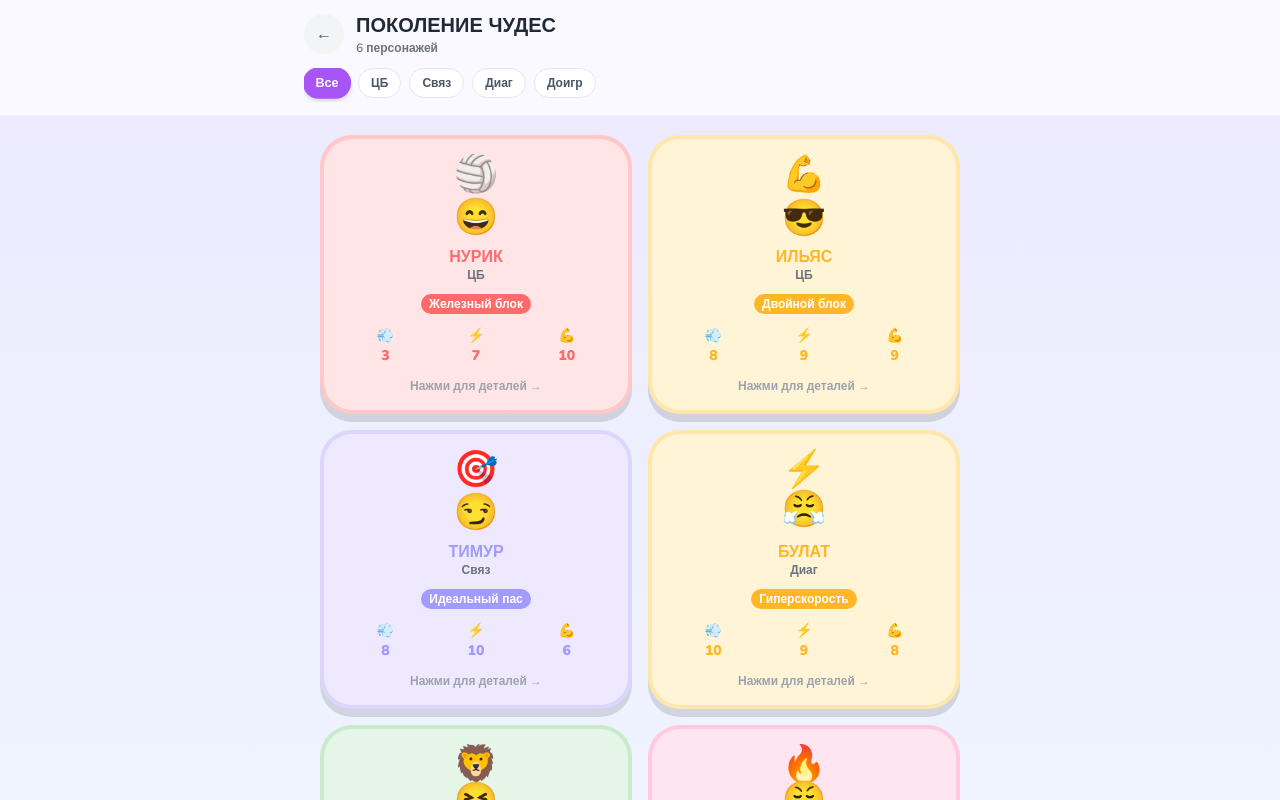
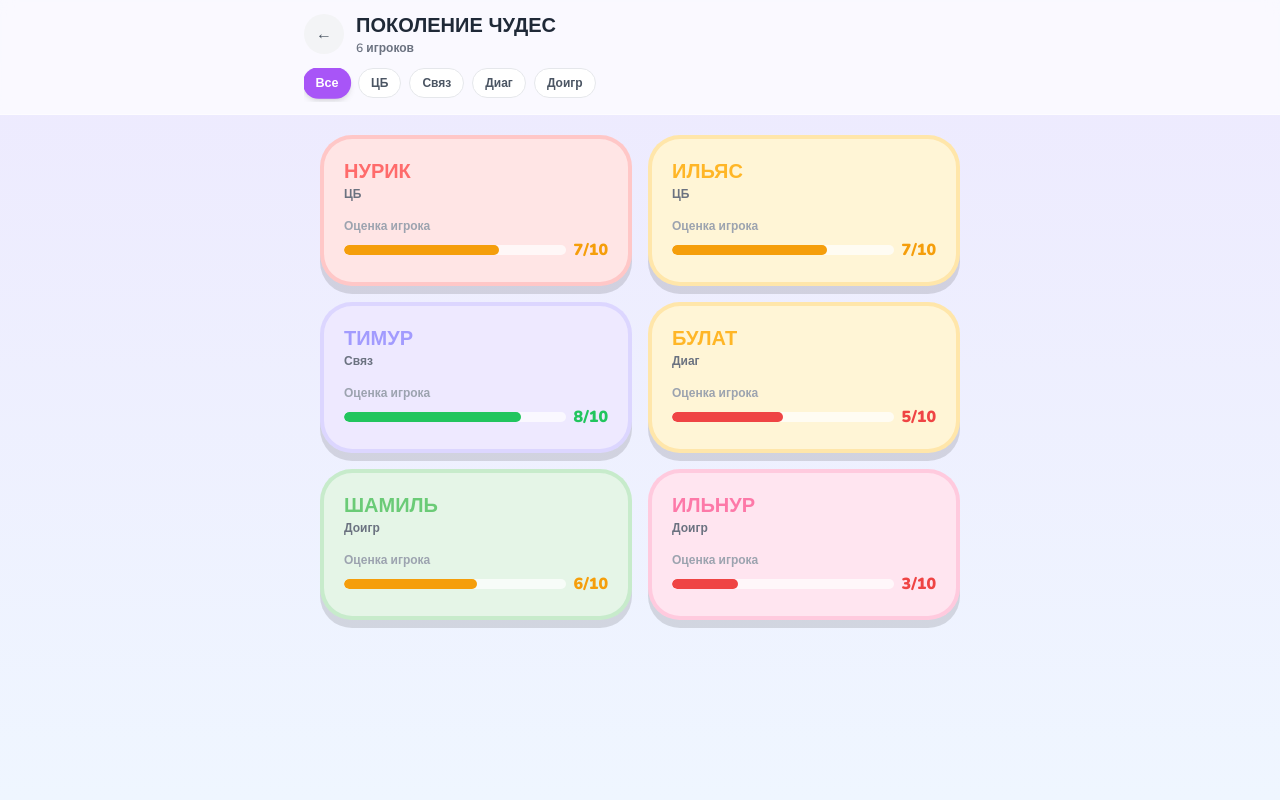
Before and after one commit to pr-poehali-dev/volleyball-bot-game, a React (Vite) app: page / in a window 1280 px wide. Both pictures are taken after a click on the button "👥 Игроки". Shown: the top 800 px of the page. Built offline with nearby package versions, Linux system fonts and the light colour scheme.

Commit message:
Remove character UI overlays

```diff
--- a/src/components/PlayerCard.tsx
+++ b/src/components/PlayerCard.tsx
@@ -5,30 +5,17 @@ interface PlayerCardProps {
   selected?: boolean;
   onClick?: () => void;
   size?: "sm" | "md" | "lg";
-  showStats?: boolean;
 }
 
-function StatBar({ value, max = 10, color }: { value: number; max?: number; color: string }) {
-  return (
-    <div className="flex items-center gap-2">
-      <div className="flex-1 bg-gray-100 rounded-full h-2 overflow-hidden">
-        <div
-          className="h-full rounded-full transition-all duration-500"
-          style={{ width: `${(value / max) * 100}%`, backgroundColor: color }}
-        />
-      </div>
-      <span className="text-xs font-bold w-4 text-right" style={{ color }}>{value}</span>
-    </div>
-  );
-}
-
-export default function PlayerCard({ player, selected, onClick, size = "md", showStats = false }: PlayerCardProps) {
+export default function PlayerCard({ player, selected, onClick, size = "md" }: PlayerCardProps) {
   const sizeMap = {
-    sm: { card: "p-3", face: "text-4xl", name: "text-sm", emoji: "text-lg" },
-    md: { card: "p-4", face: "text-5xl", name: "text-base", emoji: "text-xl" },
-    lg: { card: "p-6", face: "text-7xl", name: "text-xl", emoji: "text-2xl" },
+    sm: { card: "p-3", name: "text-sm" },
+    md: { card: "p-4", name: "text-base" },
+    lg: { card: "p-6", name: "text-xl" },
   };
   const s = sizeMap[size];
+
+  const ratingColor = player.rating >= 8 ? "#22c55e" : player.rating >= 6 ? "#f59e0b" : "#ef4444";
 
   return (
     <div
@@ -50,39 +37,32 @@ export default function PlayerCard({ player, selected, onClick, size = "md", sho
         </div>
       )}
 
-      <div className="text-center mb-2">
-        <div className={`${s.emoji} mb-1`}>{player.emoji}</div>
-        <div className={`${s.face} float-anim`}>{player.face}</div>
+      <div className="text-center">
         <div
-          className={`font-black ${s.name} mt-2 leading-tight`}
+          className={`font-black ${s.name} leading-tight`}
           style={{ color: player.color }}
         >
           {player.name}
         </div>
-        <div className="text-xs text-gray-500 font-semibold mt-0.5 bg-white/60 rounded-full px-2 py-0.5 inline-block">
+        <div className="text-xs text-gray-500 font-semibold mt-1 bg-white/60 rounded-full px-2 py-0.5 inline-block">
           {player.role}
         </div>
-      </div>
 
-      {showStats && (
-        <div className="mt-3 space-y-1.5">
-          <div>
-            <div className="text-xs text-gray-500 font-bold mb-0.5">Скорость</div>
-            <StatBar value={player.speed} color={player.color} />
-          </div>
-          <div>
-            <div className="text-xs text-gray-500 font-bold mb-0.5">Реакция</div>
-            <StatBar value={player.reaction} color={player.color} />
-          </div>
-          <div>
-            <div className="text-xs text-gray-500 font-bold mb-0.5">Сила</div>
-            <StatBar value={player.power} color={player.color} />
-          </div>
-          <div className="mt-2 text-xs bg-white/70 rounded-2xl px-3 py-2 text-gray-600 font-semibold text-center">
-            ✨ {player.trait}
+        <div className="mt-3 bg-white/70 rounded-2xl px-3 py-2">
+          <div className="text-xs text-gray-400 font-bold mb-1">Оценка игрока</div>
+          <div className="flex items-center justify-center gap-2">
+            <div className="flex-1 bg-gray-100 rounded-full h-2 overflow-hidden">
+              <div
+                className="h-full rounded-full transition-all duration-500"
+                style={{ width: `${(player.rating / 10) * 100}%`, backgroundColor: ratingColor }}
+              />
+            </div>
+            <span className="font-black text-base" style={{ color: ratingColor }}>
+              {player.rating}/10
+            </span>
           </div>
         </div>
-      )}
+      </div>
     </div>
   );
 }
--- a/src/pages/Gallery.tsx
+++ b/src/pages/Gallery.tsx
@@ -1,41 +1,12 @@
 import { useState } from "react";
 import { ALL_PLAYERS, Player } from "@/data/players";
-import CharacterFace from "@/components/CharacterFace";
 
 interface GalleryProps {
   onBack: () => void;
 }
 
-function StatCircle({ value, label, color }: { value: number; label: string; color: string }) {
-  const pct = (value / 10) * 100;
-  const r = 22;
-  const circ = 2 * Math.PI * r;
-  const dash = (pct / 100) * circ;
-
-  return (
-    <div className="flex flex-col items-center gap-1">
-      <div className="relative w-14 h-14">
-        <svg viewBox="0 0 52 52" className="w-14 h-14 -rotate-90">
-          <circle cx="26" cy="26" r={r} fill="none" stroke="#f3f4f6" strokeWidth="5" />
-          <circle
-            cx="26" cy="26" r={r} fill="none"
-            stroke={color} strokeWidth="5"
-            strokeDasharray={`${dash} ${circ - dash}`}
-            strokeLinecap="round"
-            style={{ transition: "stroke-dasharray 1s ease" }}
-          />
-        </svg>
-        <div className="absolute inset-0 flex items-center justify-center font-black text-sm" style={{ color }}>
-          {value}
-        </div>
-      </div>
-      <div className="text-xs text-gray-500 font-bold text-center leading-tight">{label}</div>
-    </div>
-  );
-}
-
 function PlayerDetail({ player, onClose }: { player: Player; onClose: () => void }) {
-  const total = player.speed + player.reaction + player.power;
+  const ratingColor = player.rating >= 8 ? "#22c55e" : player.rating >= 6 ? "#f59e0b" : "#ef4444";
 
   return (
     <div className="fixed inset-0 bg-black/50 flex items-end justify-center z-50" onClick={onClose}>
@@ -46,44 +17,27 @@ function PlayerDetail({ player, onClose }: { player: Player; onClose: () => void
       >
         <div className="w-10 h-1 bg-gray-200 rounded-full mx-auto mb-4" />
 
-        <div className="flex items-center gap-4 mb-5">
-          <CharacterFace color={player.color} face={player.face} size={80} wobble />
-          <div>
-            <div className="font-black text-2xl" style={{ color: player.color }}>{player.name}</div>
-            <div className="text-sm text-gray-500 font-bold">{player.role}</div>
+        <div className="mb-5">
+          <div className="font-black text-3xl" style={{ color: player.color }}>{player.name}</div>
           <div
-              className="mt-2 inline-block rounded-full px-3 py-1 text-xs font-black text-white"
+            className="inline-block mt-1 rounded-full px-3 py-0.5 text-xs font-black text-white"
             style={{ backgroundColor: player.color }}
           >
-              {player.emoji} {player.trait}
-            </div>
+            {player.role}
           </div>
         </div>
 
+        <div className="bg-gray-50 rounded-2xl p-4 flex items-center justify-between">
+          <span className="text-gray-500 font-bold text-sm">Оценка игрока</span>
+          <div className="flex items-center gap-3">
+            <div className="h-2 w-28 bg-gray-200 rounded-full overflow-hidden">
               <div
-          className="rounded-2xl p-4 mb-5 text-sm font-semibold text-gray-600 leading-relaxed"
-          style={{ backgroundColor: player.bgColor }}
-        >
-          {player.description}
-        </div>
-
-        <div className="flex justify-around mb-5">
-          <StatCircle value={player.speed} label="Скорость" color={player.color} />
-          <StatCircle value={player.reaction} label="Реакция" color={player.color} />
-          <StatCircle value={player.power} label="Сила" color={player.color} />
-        </div>
-
-        <div className="bg-gray-50 rounded-2xl p-4 flex items-center justify-between">
-          <span className="text-gray-500 font-bold text-sm">Общий рейтинг</span>
-          <div className="flex items-center gap-2">
-            <div className="h-2 w-24 bg-gray-200 rounded-full overflow-hidden">
-              <div
-                className="h-full rounded-full"
-                style={{ width: `${(total / 30) * 100}%`, backgroundColor: player.color }}
+                className="h-full rounded-full transition-all duration-700"
+                style={{ width: `${(player.rating / 10) * 100}%`, backgroundColor: ratingColor }}
               />
             </div>
-            <span className="font-black text-lg" style={{ color: player.color }}>
-              {Math.round((total / 30) * 100)}
+            <span className="font-black text-2xl" style={{ color: ratingColor }}>
+              {player.rating}/10
             </span>
           </div>
         </div>
@@ -119,7 +73,7 @@ export default function Gallery({ onBack }: GalleryProps) {
           </button>
           <div>
             <h1 className="font-black text-xl text-gray-800">ПОКОЛЕНИЕ ЧУДЕС</h1>
-            <p className="text-xs text-gray-500 font-semibold">{ALL_PLAYERS.length} персонажей</p>
+            <p className="text-xs text-gray-500 font-semibold">{ALL_PLAYERS.length} игроков</p>
           </div>
         </div>
 
@@ -144,55 +98,36 @@ export default function Gallery({ onBack }: GalleryProps) {
       {/* Grid */}
       <div className="flex-1 px-4 py-5 max-w-2xl mx-auto w-full">
         <div className="grid grid-cols-2 gap-4">
-          {filtered.map((player, i) => (
-            <div
-              key={player.id}
-              className="slide-in"
-              style={{ animationDelay: `${i * 0.06}s` }}
-            >
+          {filtered.map((player, i) => {
+            const ratingColor = player.rating >= 8 ? "#22c55e" : player.rating >= 6 ? "#f59e0b" : "#ef4444";
+            return (
+              <div key={player.id} className="slide-in" style={{ animationDelay: `${i * 0.06}s` }}>
                 <div
                   onClick={() => setSelected(player)}
-                className="rounded-3xl p-4 cursor-pointer border-4 border-transparent hover:border-opacity-50 card-float text-center"
-                style={{
-                  backgroundColor: player.bgColor,
-                  borderColor: player.color + "40",
-                }}
+                  className="rounded-3xl p-5 cursor-pointer border-4 border-transparent card-float"
+                  style={{ backgroundColor: player.bgColor, borderColor: player.color + "40" }}
                 >
-                <div className="text-4xl mb-1">{player.emoji}</div>
-                <div className="text-4xl float-anim" style={{ animationDelay: `${i * 0.3}s` }}>
-                  {player.face}
-                </div>
-                <div className="font-black text-base mt-2 leading-tight" style={{ color: player.color }}>
+                  <div className="font-black text-xl leading-tight" style={{ color: player.color }}>
                     {player.name}
                   </div>
-                <div className="text-xs text-gray-500 font-semibold mb-2">{player.role}</div>
+                  <div className="text-xs text-gray-500 font-semibold mt-0.5 mb-4">{player.role}</div>
 
+                  <div className="text-xs text-gray-400 font-bold mb-1">Оценка игрока</div>
+                  <div className="flex items-center gap-2">
+                    <div className="flex-1 bg-white/70 rounded-full h-2.5 overflow-hidden">
                       <div
-                  className="text-xs font-black rounded-full px-2 py-0.5 inline-block text-white mb-3"
-                  style={{ backgroundColor: player.color }}
-                >
-                  {player.trait}
+                        className="h-full rounded-full"
+                        style={{ width: `${(player.rating / 10) * 100}%`, backgroundColor: ratingColor }}
+                      />
                     </div>
-
-                <div className="flex justify-around text-center">
-                  {[
-                    { label: "💨", val: player.speed },
-                    { label: "⚡", val: player.reaction },
-                    { label: "💪", val: player.power },
-                  ].map(({ label, val }) => (
-                    <div key={label}>
-                      <div className="text-sm">{label}</div>
-                      <div className="font-black text-sm" style={{ color: player.color }}>{val}</div>
-                    </div>
-                  ))}
-                </div>
-
-                <div className="mt-3 text-xs text-gray-400 font-semibold">
-                  Нажми для деталей →
+                    <span className="font-black text-base" style={{ color: ratingColor }}>
+                      {player.rating}/10
+                    </span>
                   </div>
                 </div>
               </div>
-          ))}
+            );
+          })}
         </div>
       </div>
 
--- a/src/pages/TeamSelect.tsx
+++ b/src/pages/TeamSelect.tsx
@@ -164,7 +164,6 @@ export default function TeamSelect({ onBack, onStartGame }: TeamSelectProps) {
                       selected={isSelected}
                       onClick={() => toggle(player.id)}
                       size="md"
-                      showStats
                     />
                   </div>
                 </div>
@@ -193,7 +192,6 @@ export default function TeamSelect({ onBack, onStartGame }: TeamSelectProps) {
                       selected={isSelected}
                       onClick={() => toggle(player.id)}
                       size="md"
-                      showStats
                     />
                   </div>
                 </div>
```
Also changed, not shown: src/data/players.ts (+7 -0 lines). Lines whose indentation alone changed are shown as unchanged.
